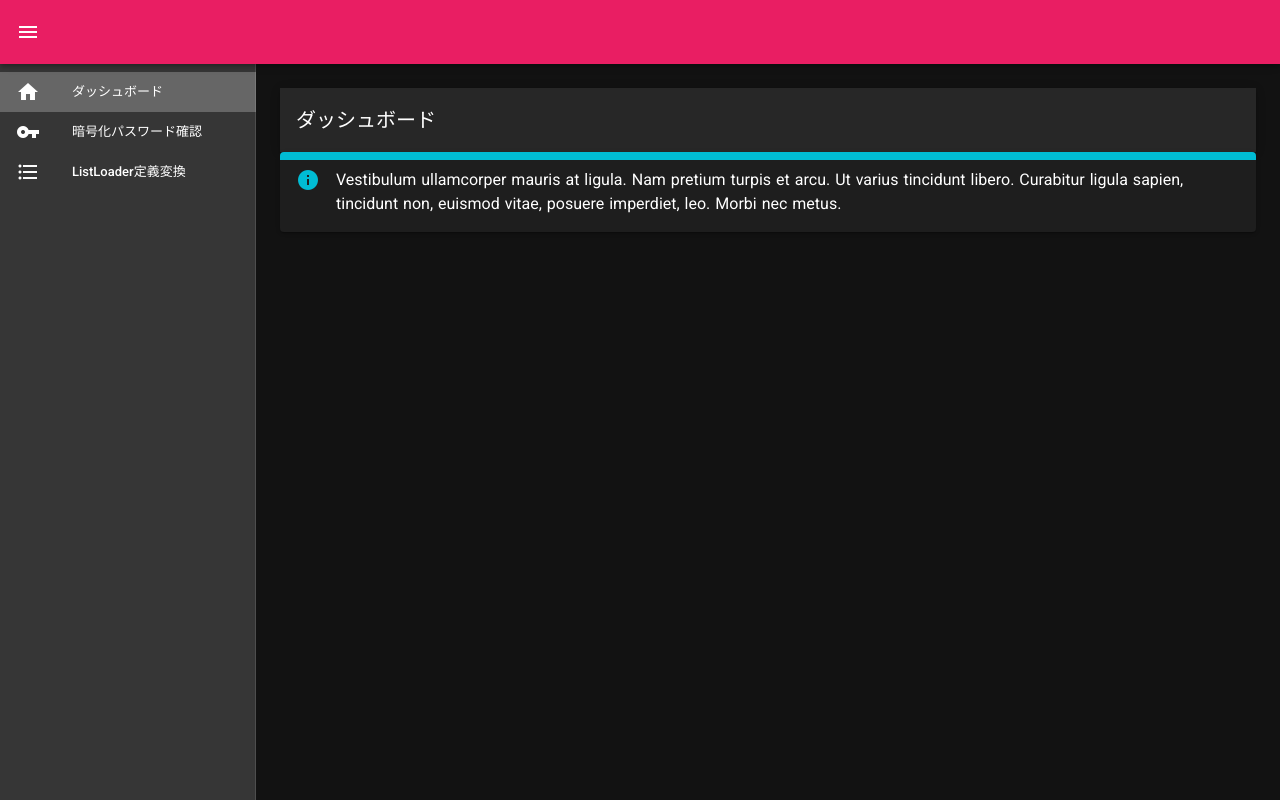
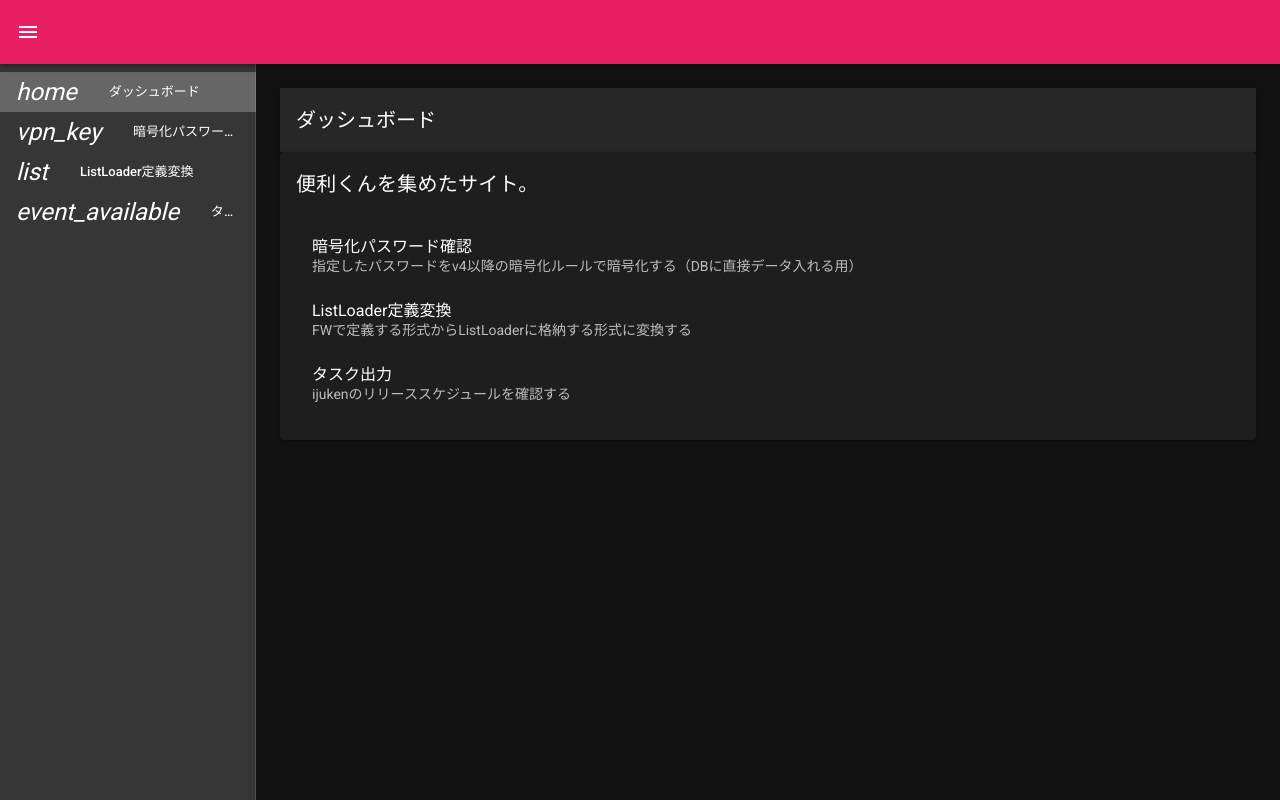
Before and after one commit to aki19/alicetil, a Nuxt app: page / in a window 1280 px wide. Built offline with nearby package versions, Linux system fonts and the light colour scheme; a web font is replaced by a local one.

Commit message:
メニューをjsonファイルから生成

```diff
--- /dev/null
+++ b/assets/json/menu.json
@@ -0,0 +1,25 @@
+[
+  {
+    "title": "ダッシュボード",
+    "icon": "home",
+    "to": "/"
+  },
+  {
+    "title": "暗号化パスワード確認",
+    "icon": "vpn_key",
+    "to": "/encrypted_password",
+    "info": "指定したパスワードをv4以降の暗号化ルールで暗号化する（DBに直接データ入れる用）"
+  },
+  {
+    "title": "ListLoader定義変換",
+    "icon": "list",
+    "to": "/convert_listloader",
+    "info": "FWで定義する形式からListLoaderに格納する形式に変換する"
+  },
+  {
+    "title": "タスク出力",
+    "icon": "event_available",
+    "to": "/issue",
+    "info": "ijukenのリリーススケジュールを確認する"
+  }
+]
--- a/components/AppHeader.vue
+++ b/components/AppHeader.vue
@@ -8,7 +8,7 @@
       bottom
     >
       <v-list dense>
-        <v-list-item v-for="menu in menus"
+        <v-list-item v-for="menu in getMenu"
                      :key="menu.title" :to="menu.to" link>
           <v-list-item-icon>
             <v-icon>{{ menu.icon }}</v-icon>
@@ -32,19 +32,19 @@
 </template>
 
 <script>
+import {mapGetters} from 'vuex'
+
 export default {
   name: "AppHeader",
   data: () => ({
     drawer: null,
     toggleMini: false,
-    menus: [
-      {title: 'ダッシュボード', icon: 'mdi-home', to: '/'},
-      {title: '暗号化パスワード確認', icon: 'mdi-key', to: '/encrypted_password'},
-      {title: 'ListLoader定義変換', icon: 'mdi-format-list-bulleted', to: '/convert_listloader'},
-    ],
     appName: process.env.APP_NAME
   }),
   computed: {
+    ...mapGetters({
+      getMenu: 'menu/getMenu',
+    }),
     mini() {
       return this.toggleMini;
     }
--- a/pages/index.vue
+++ b/pages/index.vue
@@ -12,15 +12,20 @@
         justify="center"
       >
         <v-col>
-          <v-alert
-            border="top"
-            colored-border
-            type="info"
-            elevation="2"
-          >
-            Vestibulum ullamcorper mauris at ligula. Nam pretium turpis et arcu. Ut varius tincidunt libero.
-            Curabitur ligula sapien, tincidunt non, euismod vitae, posuere imperdiet, leo. Morbi nec metus.
-          </v-alert>
+          <v-card>
+            <v-card-title>便利くんを集めたサイト。</v-card-title>
+            <v-card-text>
+              <v-list two-line>
+                <v-list-item v-for="menu in getFunctionMenu"
+                             :key="menu.title">
+                  <v-list-item-content>
+                    <v-list-item-title>{{ menu.title }}</v-list-item-title>
+                    <v-list-item-subtitle>{{ menu.info }}</v-list-item-subtitle>
+                  </v-list-item-content>
+                </v-list-item>
+              </v-list>
+            </v-card-text>
+          </v-card>
         </v-col>
       </v-row>
     </v-container>
@@ -28,11 +33,18 @@
 </template>
 
 <script>
+import {mapGetters} from 'vuex'
+
 export default {
   data() {
     return {
       title: 'ダッシュボード',
     }
+  },
+  computed: {
+    ...mapGetters({
+      getFunctionMenu: 'menu/getFunctionMenu',
+    }),
   },
   head() {
     return {
--- /dev/null
+++ b/store/menu.js
@@ -0,0 +1,16 @@
+import menuData from '@/assets/json/menu.json'
+
+export const state = () => ({
+  data: menuData,
+})
+
+export const getters = {
+  getMenu: (state) => {
+    return state.data
+  },
+  getFunctionMenu: (state) => {
+    return state.data.filter(function (value) {
+      return value.info;
+    });
+  },
+}
```
